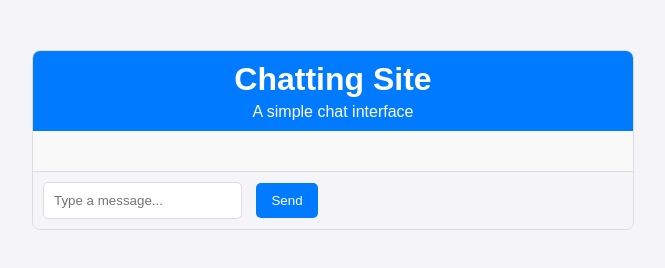
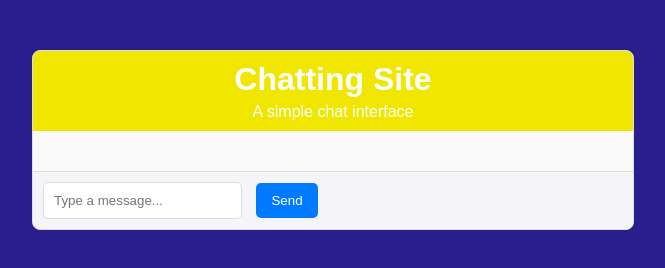
Before and after one commit to trakyacum/trakyacum.github.io, a plain HTML site: page index.html in a window 1280 px wide. Shown: the whole page, without its empty margins (307-972 px from the left). Drawn offline with Linux system fonts and the light colour scheme.

Commit message:
Update styles.css

```diff
--- a/styles.css
+++ b/styles.css
@@ -6,8 +6,8 @@ body, h1, p, input, button {
 }
 
 body {
-    font-family: Arial, sans-serif;
-    background-color: #f4f4f9;
+    font-family: Papyrus, sans-serif;
+    background-color: #2a1d8c;
     color: #333;
 }
 
@@ -25,7 +25,7 @@ body {
 
 /* Header */
 .chat-header {
-    background: #007bff;
+    background: #f0e600;
     color: white;
     text-align: center;
     padding: 10px;
```
